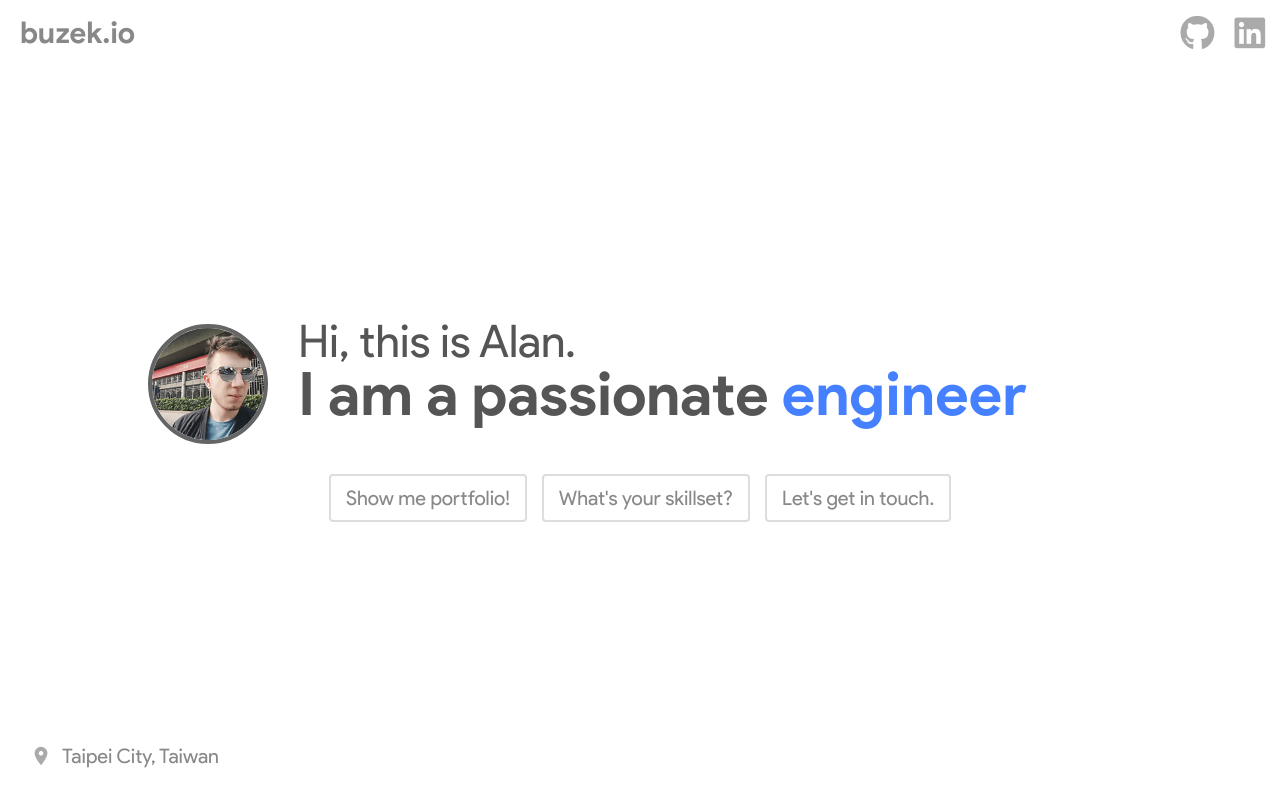
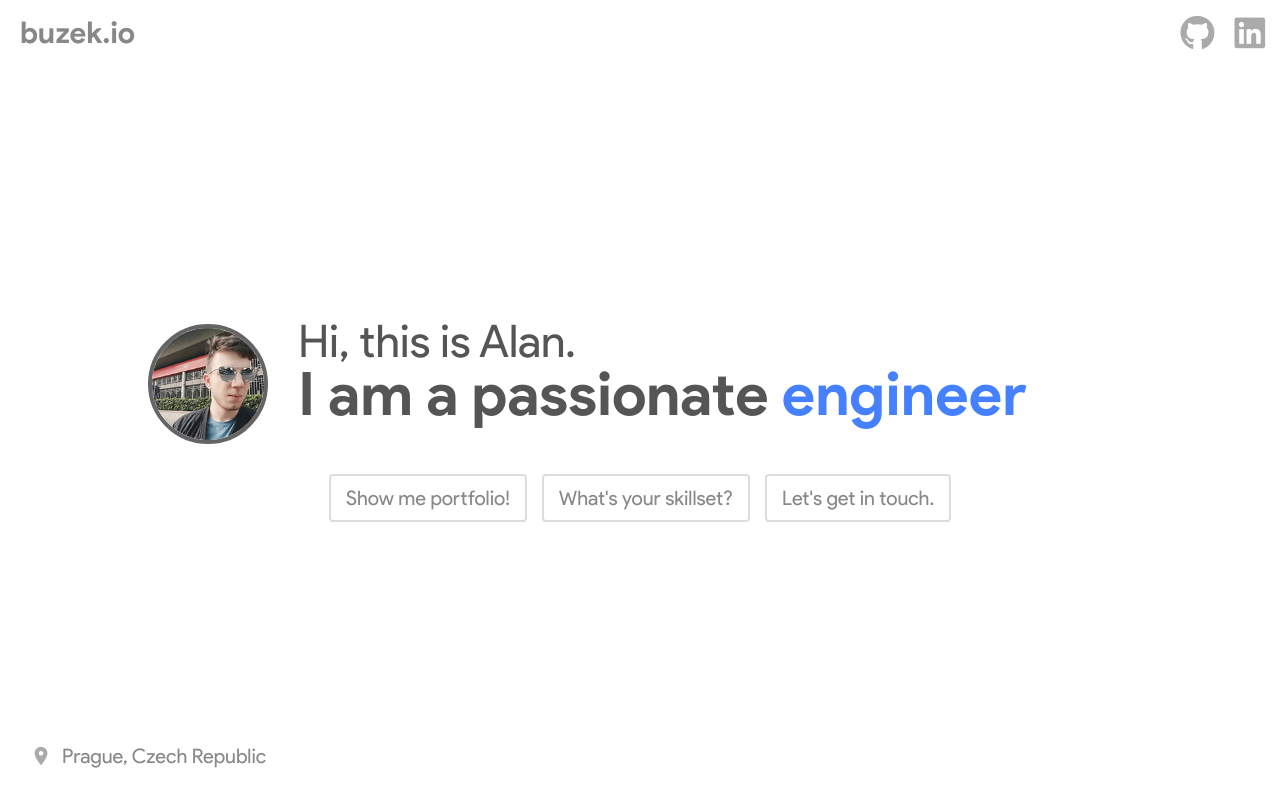
Before and after one commit to alanbuzek/buzek.io, a React (Create React App) app: page / in a window 1280 px wide. Shown: the top 800 px of the page. Built offline with nearby package versions, Linux system fonts and the light colour scheme.

Commit message:
Location changed to Prague

```diff
--- a/src/components/LandingPage.js
+++ b/src/components/LandingPage.js
@@ -12,7 +12,7 @@ class LandingPage extends React.Component {
           </header>
           <div className="main__location">
             <i className="material-icons main__location--icon icon">place</i>
-            <div className="main__location--text">Taipei City, Taiwan</div>
+            <div className="main__location--text">Prague, Czech Republic</div>
           </div>
           {/* <a
             className="main__resume"
```
